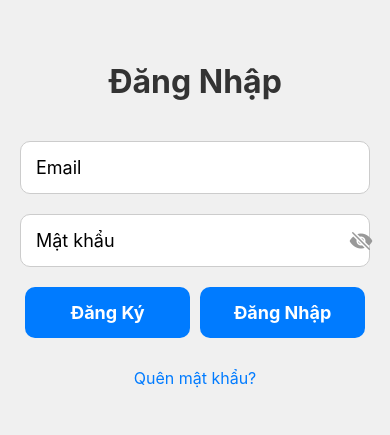
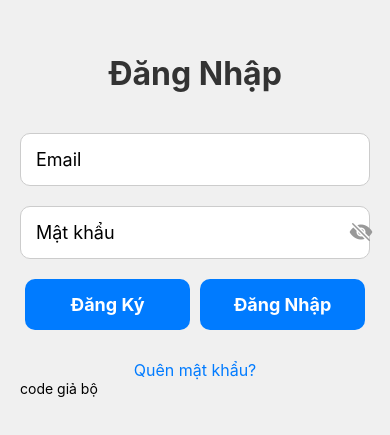
Before and after one commit to conbobi/App_Hoc_Nhom, a React Native app: screen /DangNhap in a window 390 px wide. Shown: the part 197-632 px from the top of the page. Built offline with nearby package versions, Linux system fonts and the light colour scheme.

Commit message:
them text code gia bo vao

```diff
--- a/app/user/screens/DangNhap.tsx
+++ b/app/user/screens/DangNhap.tsx
@@ -112,6 +112,7 @@ export default function DangNhap() {
       <TouchableOpacity onPress={() => navigation.navigate('QuenMatKhau')}>
         <Text style={styles.forgotPasswordText}>Quên mật khẩu?</Text>
       </TouchableOpacity>
+      <Text>code giả bộ</Text>
     </View>
   );
 }
```
